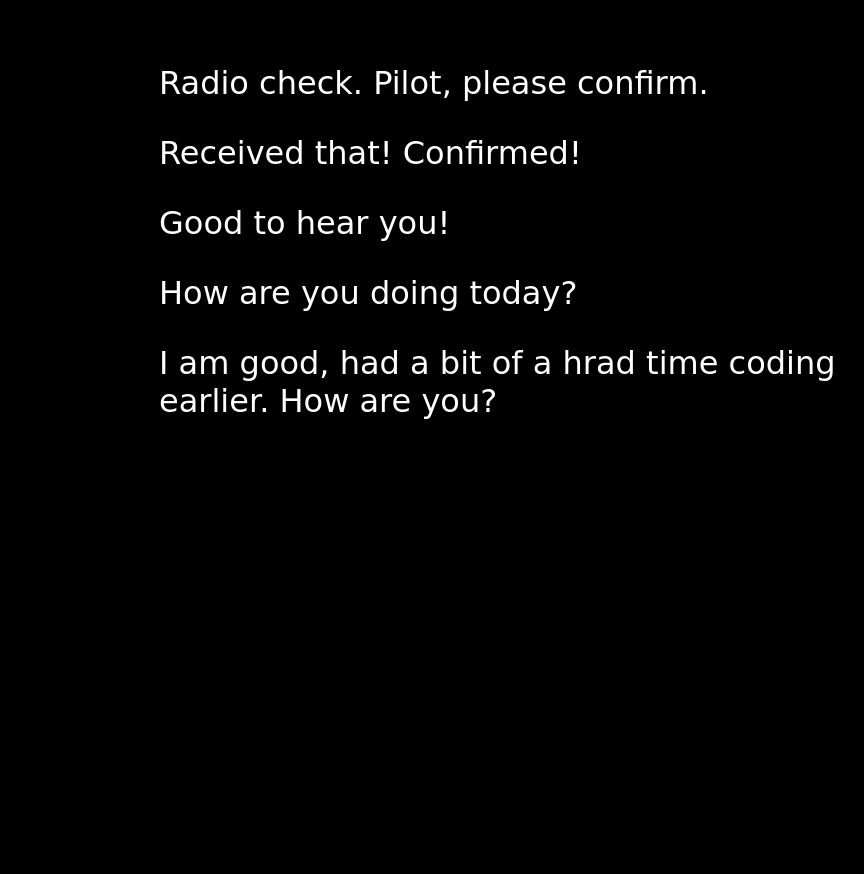
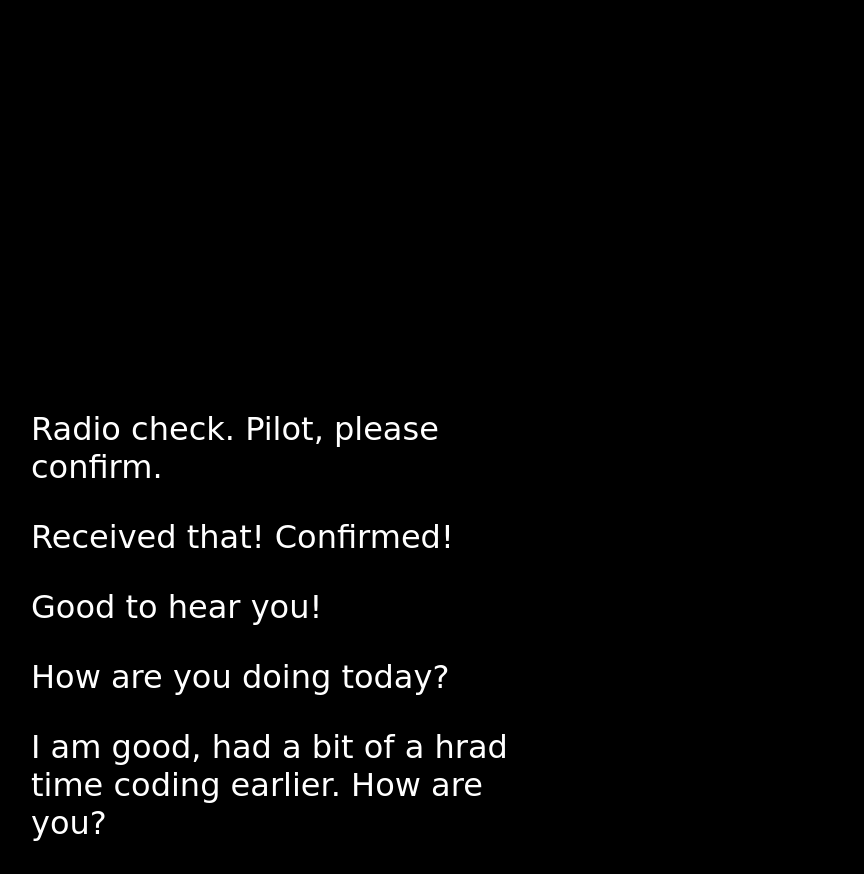
Before and after one commit to jbecic/communication-log-control, a plain HTML site: page index.html in a window 1280 px wide. Shown: the whole page, without its empty margins (97-961 px from the left). Before the commit the page ends 800 px from the top, so only its background shows below. Drawn offline with Linux system fonts and the light colour scheme.

Commit message:
nothing fancy

```diff
--- a/style.css
+++ b/style.css
@@ -3,7 +3,7 @@ body {
     background-color: black;
     font-family: 'Sacramento', cursive;
     font-size: 32px;
-    margin-top: 5%;
-    margin-left: 20%;
-    margin-right: 20%;
+    margin-top: 32%;
+    margin-left: 10%;
+    margin-right: 50%;
  }
```
